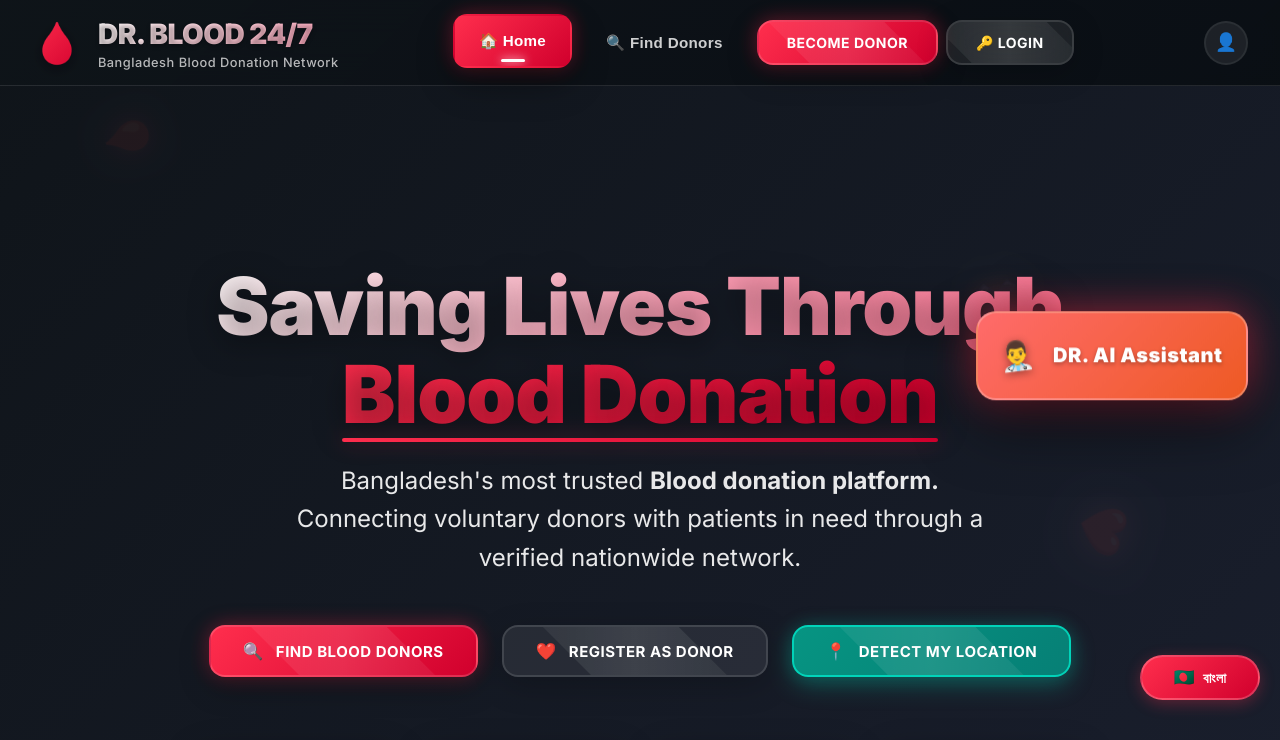
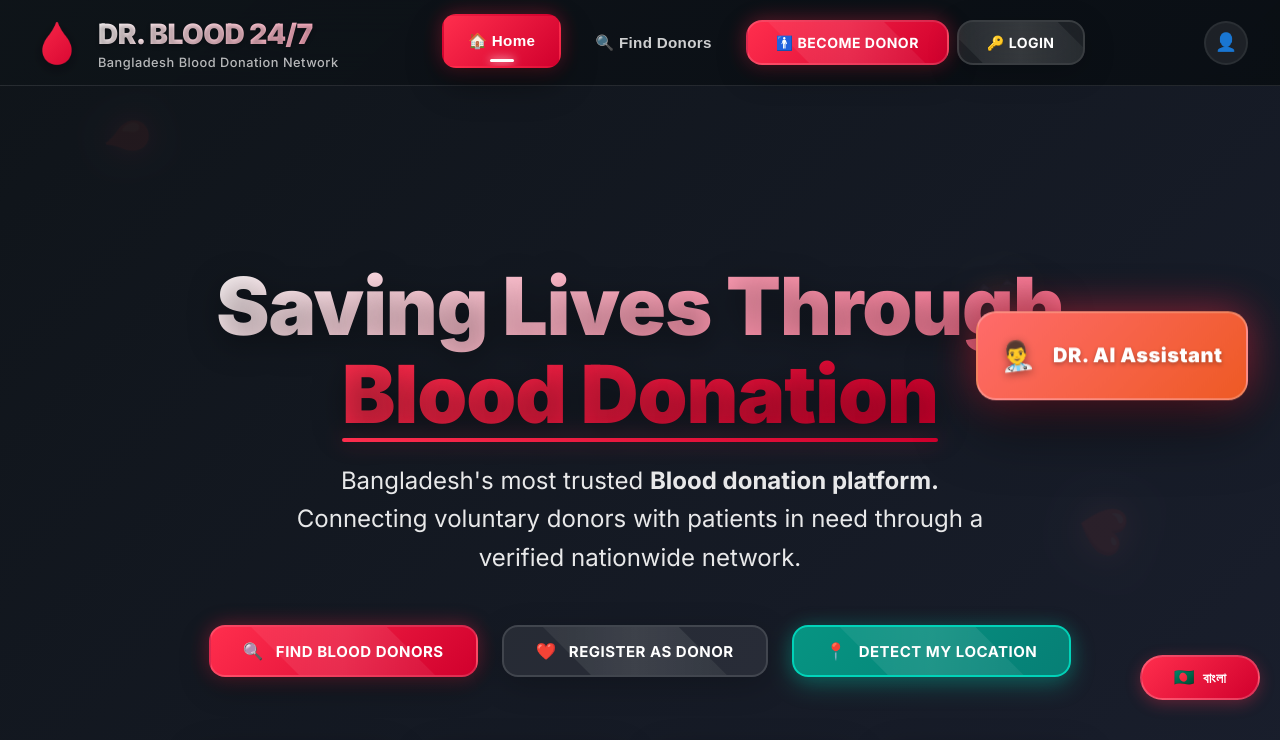
Before and after one commit to sohan-cse-chowdhury/DR.-BLOOD-24-7-Project, a React (Vite) app: page / in a window 1280 px wide. Shown: the top 740 px of the page. Built offline with nearby package versions, Linux system fonts and the light colour scheme.

Commit message:
updated 0.10

```diff
--- a/src/App.jsx
+++ b/src/App.jsx
@@ -26,7 +26,7 @@ noDonationHistory: "No donation history available",
   home: "🏠 Home",
   findDonors: "🔍 Find Donors",
   myProfile: "👤 My Profile",
-  becomeDonor: " Become Donor",
+  becomeDonor: "🚹 Become Donor",
   login: "🔑 Login",
   logout: "👋 Logout",
 
@@ -1881,7 +1881,7 @@ function App() {
     ]
   },
   {
-    id: 15, name: "Imran Sheikh", bloodType: "B+", city: "Dhaka", area: "Banani",
+    id: 15, name: "Imran Sheikh", bloodType: "B+", city: "Dhaka", area: "Gulshan",
     availability: "24/7 Emergency", donations: 41, image: "👨‍✈️", rating: 4.8,
     badge: "Platinum Donor", verified: true, emergencyAvailable: true,
     lastDonation: "2024-02-20", phone: "+880 1714-778899", email: "imran.s@airlines.com",
@@ -2944,7 +2944,7 @@ const DonorsPage = ({
               <div className="quick-locations-section">
                 <label className="quick-locations-label">{t('popularAreas')}</label>
                 <div className="location-pills">
-                  {['Dhaka - Gulshan', 'Dhaka - Dhanmondi', 'Cumilla - Kandirpar', 'Chittagong - Agrabad', 'Sylhet - Zindabazar'].map(area => (
+                  {['Dhaka - Gulshan', 'Dhaka - Dhanmondi', 'Cumilla - Kandirpar', 'Dhaka - Banani', 'Sylhet - Zindabazar'].map(area => (
                     <button
                       key={area}
                       className={`location-pill ${selectedLocation === area ? 'active' : ''}`}
```
